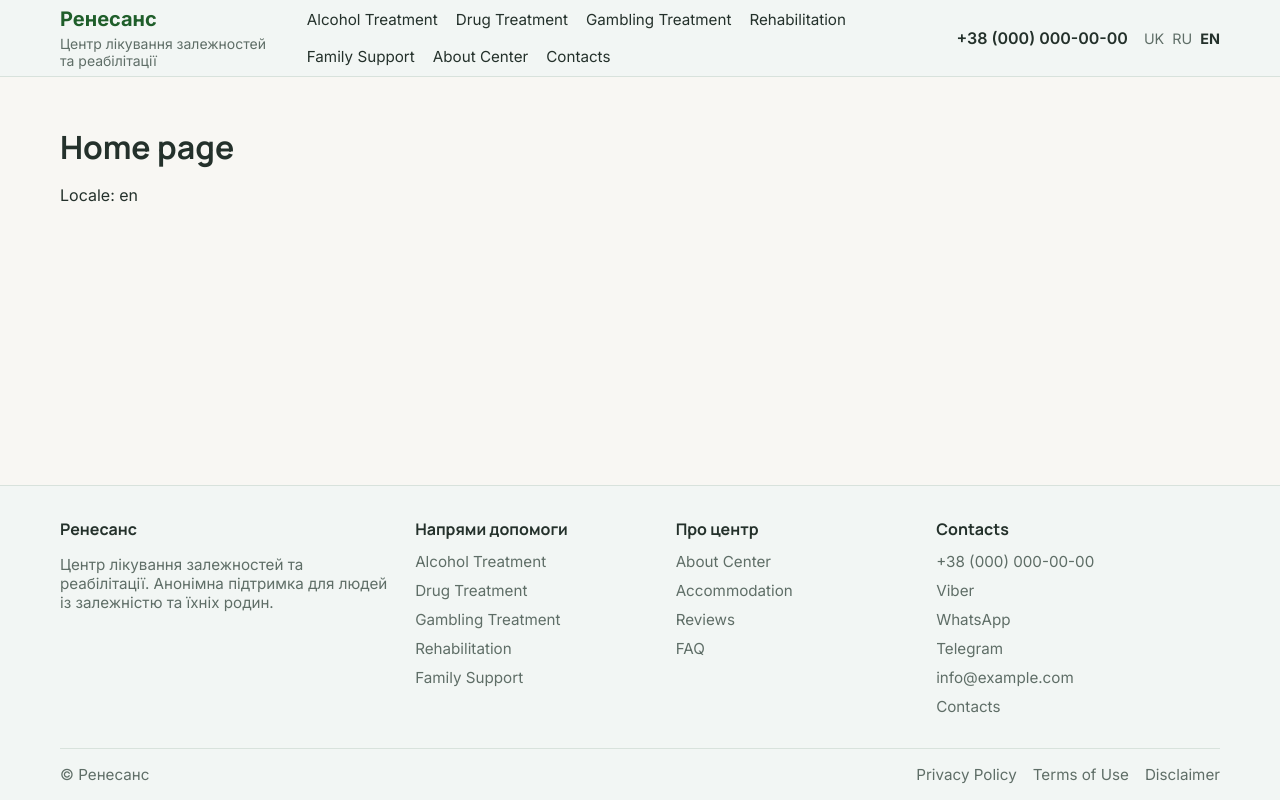
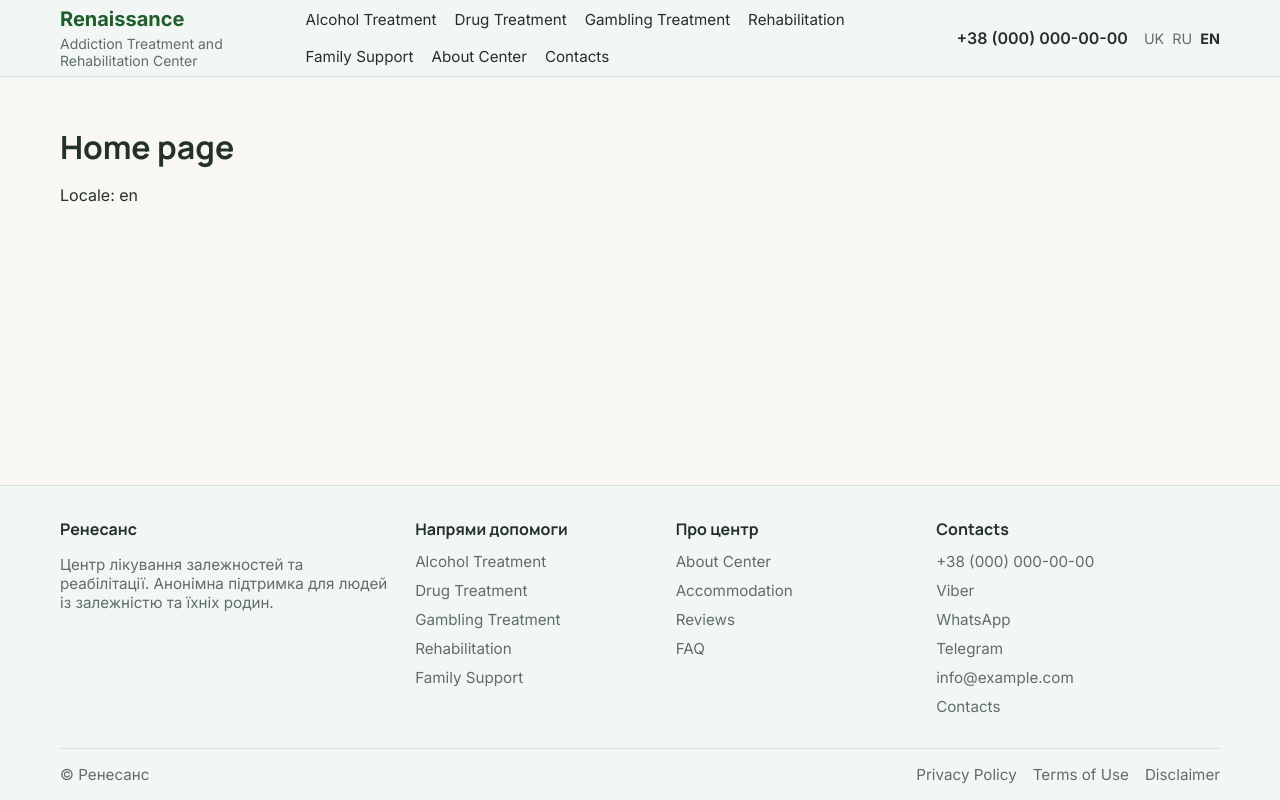
Before and after one commit to gtworkfiles-lab/newren, a Next.js app: page /en in a window 1280 px wide. Built offline with nearby package versions, Linux system fonts and the light colour scheme.

Commit message:
Sprint 2A: localize brand labels in header

```diff
--- a/src/components/layout/Header.tsx
+++ b/src/components/layout/Header.tsx
@@ -3,6 +3,7 @@ import Container from '@/components/ui/Container'
 import MainNav from '@/components/layout/MainNav'
 import LocaleSwitcher from '@/components/layout/LocaleSwitcher'
 import { CONTACTS_BY_LOCALE } from '@/data/contacts'
+import { BRAND_LABELS } from '@/data/navigation'
 import type { Locale, RouteKey } from '@/lib/routes'
 import { getLocalizedPath } from '@/lib/slug-map'
 
@@ -14,15 +15,16 @@ type HeaderProps = {
 export default function Header({ locale, routeKey }: HeaderProps) {
   const contacts = CONTACTS_BY_LOCALE[locale]
   const primaryPhone = contacts.phones[0]
+  const brandLabels = BRAND_LABELS[locale]
 
   return (
     <header className="site-header">
       <Container>
         <div className="site-header__inner">
           <Link href={getLocalizedPath(locale, 'home')} className="site-brand">
-            <span className="site-brand__name">Ренесанс</span>
+            <span className="site-brand__name">{brandLabels.name}</span>
             <span className="site-brand__text">
-              Центр лікування залежностей та реабілітації
+              {brandLabels.text}
             </span>
           </Link>
 
--- a/src/data/navigation.ts
+++ b/src/data/navigation.ts
@@ -114,6 +114,21 @@ export const NAVIGATION_LABELS: Record<RouteKey, NavigationLabelMap> = {
   },
 }
 
+export const BRAND_LABELS: Record<Locale, { name: string; text: string }> = {
+  uk: {
+    name: 'Ренесанс',
+    text: 'Центр лікування залежностей та реабілітації',
+  },
+  ru: {
+    name: 'Ренессанс',
+    text: 'Центр лечения зависимостей и реабилитации',
+  },
+  en: {
+    name: 'Renaissance',
+    text: 'Addiction Treatment and Rehabilitation Center',
+  },
+}
+
 export function buildNavigationItem(key: RouteKey): NavigationItem {
   return {
     key,
```
